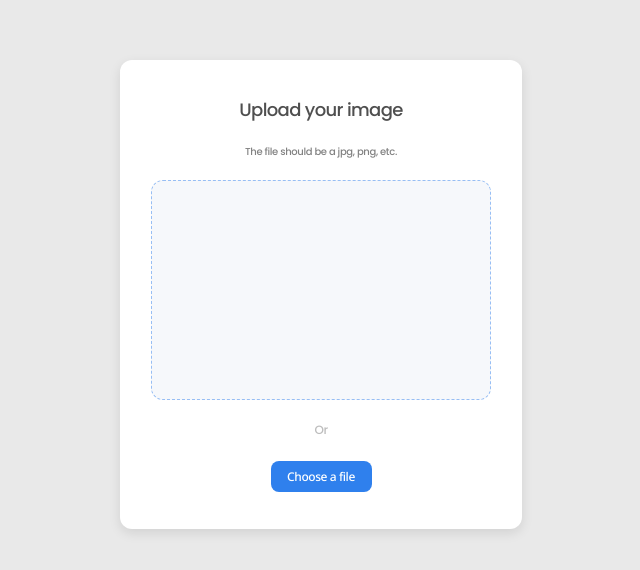
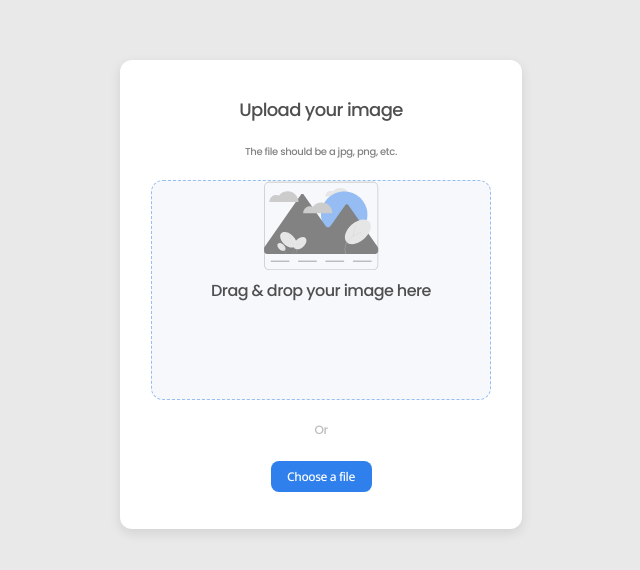
Before and after one commit to gerveloper/image-uploader-master, a plain HTML site: page index.html in a window 1280 px wide. Shown: the part 106-676 px from the top of the page, without its empty margins (319-959 px from the left). Drawn offline with Linux system fonts and the light colour scheme.

Commit message:
added image and text to drag&drop area

```diff
--- a/index.html
+++ b/index.html
@@ -21,7 +21,10 @@
       <div id="subtitle">
         <p>The file should be a jpg, png, etc.</p>
       </div>
-      <div id="draganddrop"></div>
+      <div id="draganddrop">
+        <img src="image.svg" alt="Drag and drop area">
+        <p>Drag & drop your image here</p>
+      </div>
       <div id="or">
         <p>Or</p>
       </div>
```
